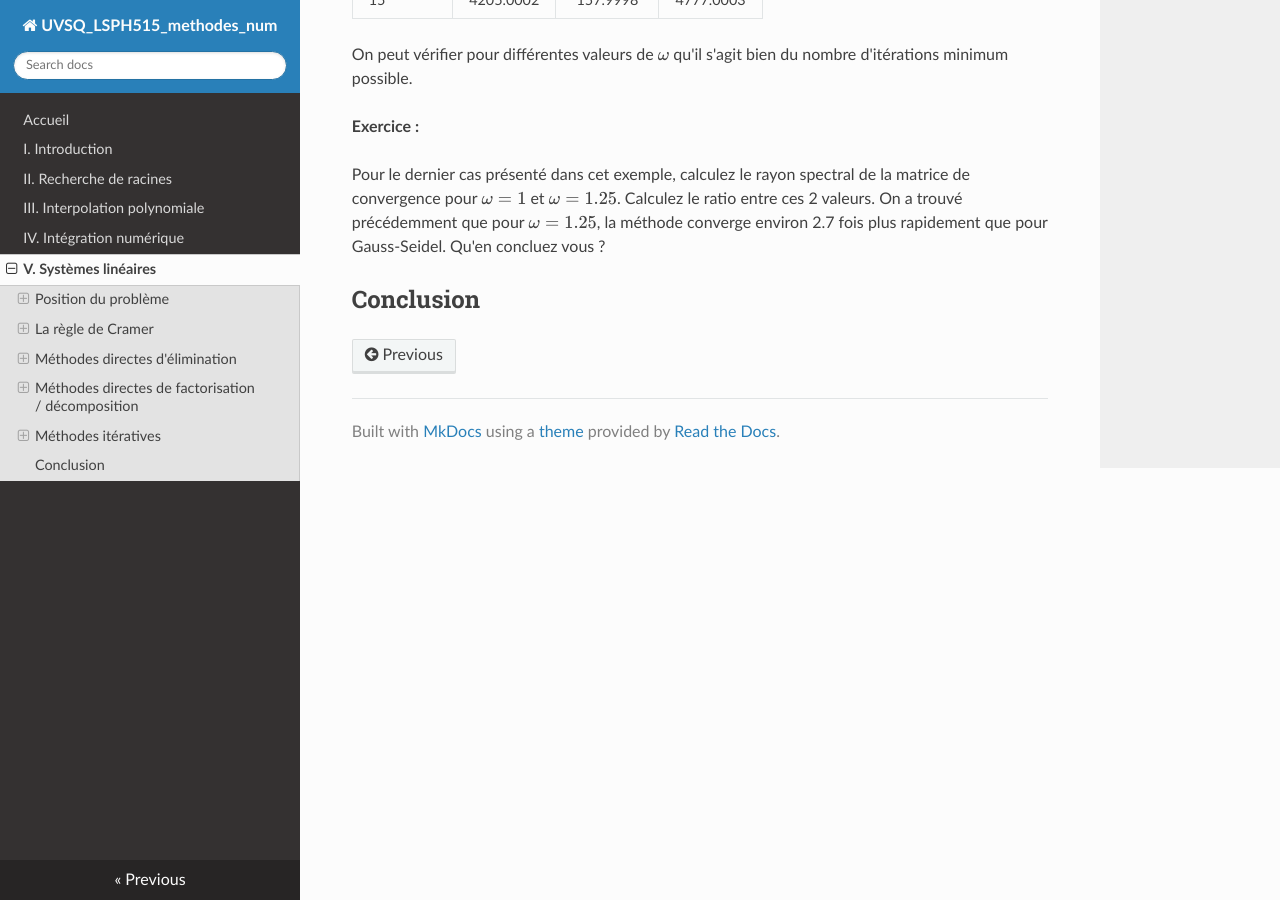
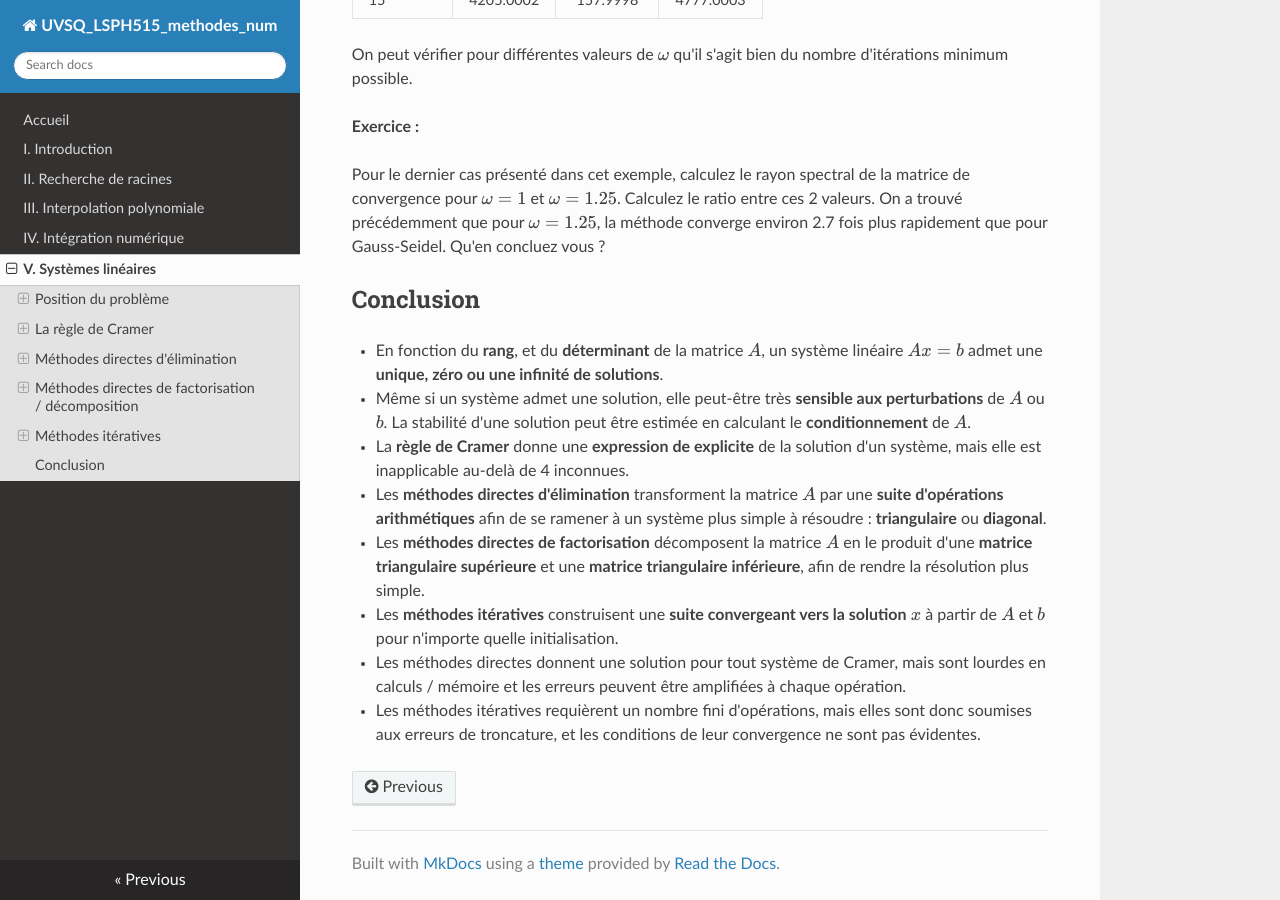
Before and after one commit to NicOudart/UVSQ_LSPH515_methodes_num, an MkDocs documentation site: the page built from docs/Chap5_Systemes_lineaires.md, in a window 1280 px wide and 900 px high, scrolled down 59151 px. Built offline with MkDocs 1.6.1, drawn with Linux system fonts in a browser that asks for light colours; nearby versions of some CDN libraries.

Commit message:
-Add a conclusion to Chapter 5.

```diff
--- a/docs/Chap5_Systemes_lineaires.md
+++ b/docs/Chap5_Systemes_lineaires.md
@@ -3020,3 +3020,19 @@ On a trouvé précédemment que pour $\omega = 1.25$, la méthode converge envir
 Qu'en concluez vous ?
 
 ## Conclusion
+
+- En fonction du **rang**, et du **déterminant** de la matrice $A$, un système linéaire $A x = b$ admet une **unique, zéro ou une infinité de solutions**.
+
+- Même si un système admet une solution, elle peut-être très **sensible aux perturbations** de $A$ ou $b$. La stabilité d'une solution peut être estimée en calculant le **conditionnement** de $A$.
+
+- La **règle de Cramer** donne une **expression de explicite** de la solution d'un système, mais elle est inapplicable au-delà de 4 inconnues.
+
+- Les **méthodes directes d'élimination** transforment la matrice $A$ par une **suite d'opérations arithmétiques** afin de se ramener à un système plus simple à résoudre : **triangulaire** ou **diagonal**.
+
+- Les **méthodes directes de factorisation** décomposent la matrice $A$ en le produit d'une **matrice triangulaire supérieure** et une **matrice triangulaire inférieure**, afin de rendre la résolution plus simple.
+
+- Les **méthodes itératives** construisent une **suite convergeant vers la solution** $x$ à partir de $A$ et $b$ pour n'importe quelle initialisation.
+
+- Les méthodes directes donnent une solution pour tout système de Cramer, mais sont lourdes en calculs / mémoire et les erreurs peuvent être amplifiées à chaque opération.
+
+- Les méthodes itératives requièrent un nombre fini d'opérations, mais elles sont donc soumises aux erreurs de troncature, et les conditions de leur convergence ne sont pas évidentes.
```
